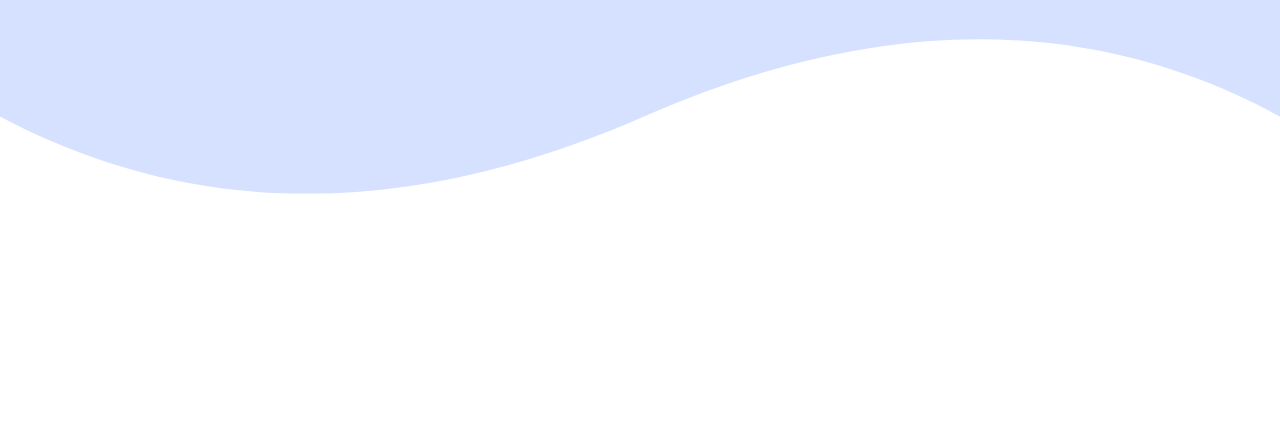
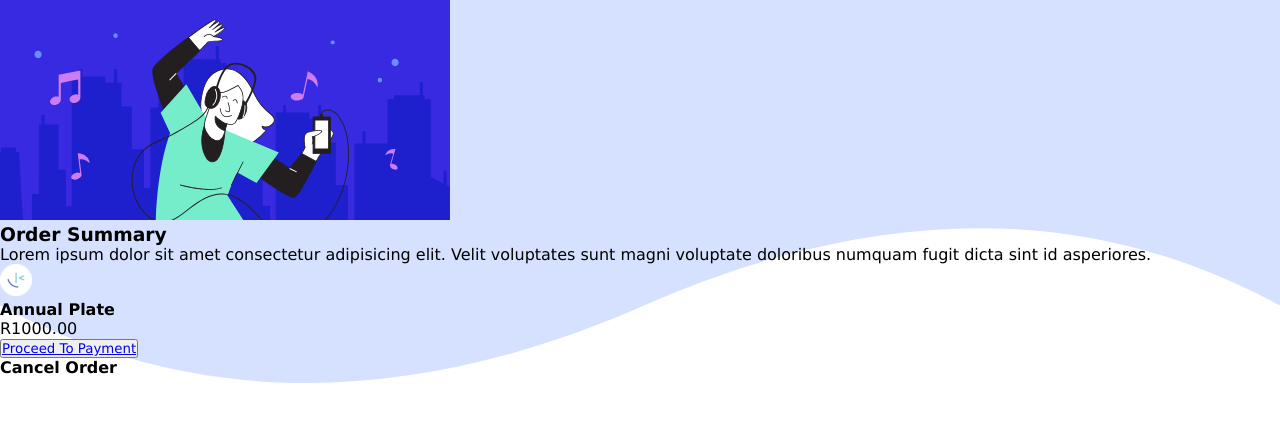
Before and after one commit to MoketeTyabekana/Order-Summary-Card, a plain HTML site: page index.html in a window 1280 px wide. Drawn offline with Linux system fonts and the light colour scheme.

Commit message:
html: Created an html structure with all content for the order card summary.

```diff
--- a/index.html
+++ b/index.html
@@ -3,10 +3,30 @@
 <head>
     <meta charset="UTF-8">
     <meta name="viewport" content="width=device-width, initial-scale=1.0">
-    <title>Order Summary</title>
+    <title>Order summary card</title>
     <link rel="stylesheet" href="styles.css">
+    <link rel="icon" type="image/png" sizes="32x32" href="./images/favicon-32x32.png">
+
 </head>
 <body>
+    <div class="card-container">
+        <div class="img-container">
+            <img src="assets/illustration-hero.svg" alt="illustration-hero">
+        </div>
 
+        <div class="content-container">
+            <h3>Order Summary</h3>
+            <p>Lorem ipsum dolor sit amet consectetur adipisicing elit. Velit voluptates sunt magni voluptate doloribus numquam fugit dicta sint id asperiores.</p>
+            <div class="div-summary">
+                <img src="assets/favicon-32x32.png" alt="icon">
+                <div class="div-info">
+                    <h4>Annual Plate</h4>
+                    <p>R1000.00</p>
+                </div>
+            </div>
+            <button><a href="#">Proceed To Payment</a></button>
+            <h4>Cancel Order</h4>
+        </div>
+    </div>
 </body>
 </html>
```
Also changed, not shown: styles.css (line endings or trailing spaces).
